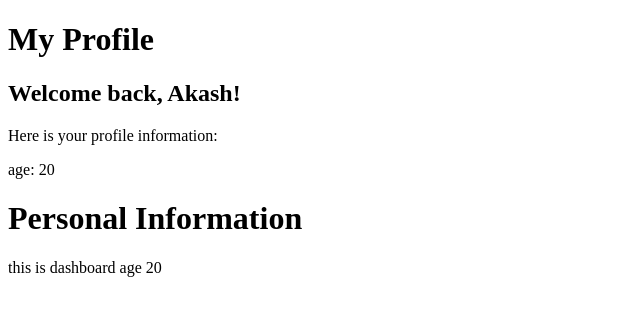
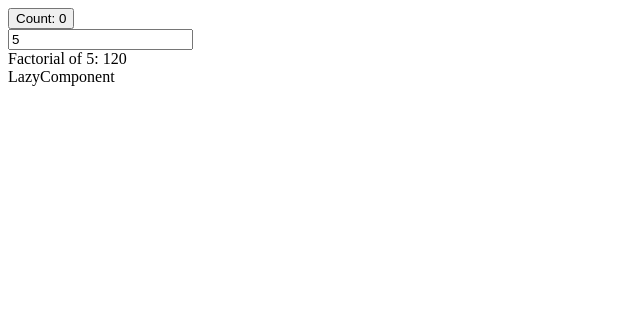
Before and after one commit to Aestheticsuraj234/100-days-mastery, a React (Vite) app in the folder frontend/react-js/my-app/: page / in a window 1280 px wide. Shown: the top 316 px of the page, without its empty margins (0-640 px from the left). Built offline with nearby package versions, Linux system fonts and the light colour scheme.

Commit message:
memoization-lazy-loading

```diff
--- a/frontend/react-js/my-app/src/App.jsx
+++ b/frontend/react-js/my-app/src/App.jsx
@@ -1,275 +1,363 @@
-import React, { useState } from 'react'
-import Dashboard from './components/Dashboard'
+import React, { Suspense } from 'react'
+import { useMemo } from 'react';
+import { useState } from 'react';
+const LazyComponent = React.lazy(() => import('./components/LazyComponent'));
+const App = () => {
+  const [number, setNumber] = useState(5);
+  const [count, setCount] = useState(0);
 
-const App = () => {
-  const [userName , setUserName] = useState("Suraj")
   return (
     <div>
-      <Dashboard username={userName}/>
+      <button
+        onClick={() => {
+          setCount((prev) => prev + 1);
+        }}
+      >
+        Count: {count}
+      </button>
+      <div>
+      <input
+        type="number"
+        value={number}
+        onChange={(e) => setNumber(Number(e.target.value))}
+      />
+      <ExpensiveCalculation number={number} />
+      <Suspense fallback={<div>Loading...</div>}>
+        <LazyComponent />
+      </Suspense>
+    </div>
     </div>
   )
 }
 
 export default App
 
+const ExpensiveCalculation = ({ number }) => {
+  // Memoized calculation
+  const result = useMemo(() => {
+    console.log('Calculating factorial...');
+    let factorial = 1;
+    for (let i = 1; i <= number; i++) {
+      factorial *= i;
+    }
+    return factorial;
+  }, [number]);
+
+  return <div>Factorial of {number}: {result}</div>;
+};
 
 
 
 
 
 
-
-
-
-
-// import React, { useEffect, useState } from "react";
+// import React, { memo, useState , useCallback } from "react";
 
 // const App = () => {
-//   const [name, setName] = useState("");
-//   const [resdata , setResData] = useState(null);
-//   const [loading , setLoading] = useState(false);
+//   const [count , setCount] = useState(0);
 
-//   // with dependency array
-//   // useEffect(()=>{
-//   //   console.log("The name is changed to " + name)
-//   // } , [name])
-
-//   // without dependency array
-//   // useEffect(() => {
-//   //   console.log("The name is changed to " + name);
-//   // });
-
-//   // with empty dependency array
-//   useEffect(() => {
-//     const fetchUsername = async() => {
-
-//       try {
-
-//         setLoading(true);
-//         const response = await fetch(`https://api.github.com/users/aestheticsuraj234`)
-
-//         const data = await response.json();
-
-//         setResData(data);
-
-
-//         setLoading(false);
-
-//       } catch (error) {
-//         console.log(error);
-
-//         setLoading(false);
-//       }
-//     }
-
-//     fetchUsername()
-
-//     // clean up
-//     return () => {
-//       setResData(null);
-//       setLoading(false);
-//     }
-//   }, []);
-
-//   const onChange = (e) => {
-//     setName(e.target.value);
-//   }
-
-//   const onSubmit = async(e) => {
-//     e.preventDefault();
-//     try {
-
-//       setLoading(true);
-//       const response = await fetch(`https://api.github.com/users/${name}`)
-
-//       const data = await response.json();
-
-//       setResData(data);
-
-
-
-
-
-//       setLoading(false);
-
-//     } catch (error) {
-//       console.log(error);
-
-//       setLoading(false);
-//     }
-//   }
-
-//   console.log(resdata);
+//   const handleCount = useCallback(() => {
+//     setCount(count + 1);
+//   }, [count]);
 
 //   return (
 //     <div>
-//       <form onSubmit={onSubmit}>
-//       <input type="text" placeholder="Enter Your name" name="username" value={name} onChange={onChange} />
-//       <button type="submit" disabled={loading}>Submit</button>
-//       </form>
-//       {
-//         loading && <h1>Loading...</h1>
-//       }
-//       {
-//         resdata && (
-//           <div>
-//             <h1>{resdata.name}</h1>
-//             <img src={resdata.avatar_url} alt={resdata.name} />
-//             <p>{resdata.bio}</p>
-//             <p>{resdata.location}</p>
-//             <p>{resdata.followers}</p>
-//           </div>
-//         )
-//       }
+//       <Button
+//         onClick={handleCount}
+//         label={`Increment Count: ${count}`}
+//       />
 //     </div>
 //   );
 // };
 
 // export default App;
 
+// const Button = memo(({ onClick, label }) => {
+//   console.log("Button rendered");
+//   return <button onClick={onClick}>{label}</button>;
+// });
 
-
-
-
-
-
-
-
-
-
-// // import Navbar from "./components/Navbar";
-// // import { Routes, Route } from "react-router-dom";
-// // import Home from "./pages/Home";
-// // import About from "./pages/About";
-// // import Dashboard from "./pages/Dashboard";
-// // import UserProfile from "./pages/UserProfile";
-// // import ProtectedRoutes from "./layouts/ProtectedRoutes";
-// // import Login from "./pages/Login";
-// // import NotFound from "./pages/NotFound";
+// // import React, { useState ,memo} from 'react';
 
 // // const App = () => {
-// //   return (
-// //     <>
-// //       <Navbar />
-// //       <Routes>
-// //         <Route path={"/"} element={<Home />} />
-// //         <Route path={"/about"} element={<About />} />
-// //         <Route path={"/dashboard"} element={<Dashboard />} />
-// //         <Route
-// //           path={"/userprofile/:userId"}
-// //           element={
-// //             <ProtectedRoutes>
-// //               <UserProfile />
-// //             </ProtectedRoutes>
-// //           }
-// //         />
-// //         <Route path="/login" element={<Login />} />
-// //         {/* not found */}
-// //         <Route path="*" element={<NotFound />} />
-// //       </Routes>
-// //     </>
-// //   );
-// // };
+// //   const [count, setCount] = useState(0);
+// //   const [items, setItems] = useState([
+// //     { id: 1, name: 'Apple' },
+// //     { id: 2, name: 'Banana' },
+// //     { id: 3, name: 'Cherry' },
+// //   ]);
 
-// // export default App;
+// //   const addItem = () => {
+// //     const newItem = { id: items.length + 1, name: `Item ${items.length + 1}` };
+// //     setItems((prevItems) => [...prevItems, newItem]);
+// //   }
 
-// // import React from 'react'
-
-// // import NameList from './components/NameList'
-// // import Forms from './components/Forms'
-
-// // const App = () => {
-// //   const nameList = ["Suraj" , "Karan" , "Jhon Singh" , "Jhonny Depp"]
 // //   return (
 // //     <div>
-// //       {/* <UserGreeting isLoggedIn={true}/> */}
-// //       {/* <Notification notficationMessage={""}/>
-// //       <StatusMessage status={"success"}/> */}
+// //      <button onClick={() => setCount(count + 1)}>Increment Count: {count}</button>
+// //      {/* <ChildComponent name="Akash" /> */}
 
-// //       {/* <NameList name={"Suraj"} />
-// //       <NameList name={"Karan"} />
-// //       <NameList name={"Jhon Singh"} />
-// //       <NameList name={"Jhonny Depp"} /> */}
-// //       {/* {
-// //         nameList.map((name , index)=>(<NameList key={index} name={name}/>))
-// //       } */}
-
-// //       <Forms/>
-
+// //      <button onClick={addItem}>Add Item</button>
+// //      <List items={items} />
 // //     </div>
 // //   )
 // // }
 
 // // export default App
 
-// // import { useState } from "react";
+// // // const ChildComponent = memo(({ name }) => {
+// // //   console.log('ChildComponent rendered');
+// // //   return <div>Hello, {name}!</div>;
+// // // })
 
-// // function App() {
-// // //   const [count , setCount] = useState(0)
-// // //  const [favToy , setFavToy] = useState("Lego")
+// // const ListItem = memo(({ item }) => {
+// //   console.log(`ListItem rendered for ${item.id}`);
+// //   return <li>{item.name}</li>;
+// // });
 
-// // //  function alertMe(event){
-// // //   console.log(event)
-// // //   alert("Hello")
-// // //  }
+// // const List = ({ items }) => {
+// //   return (
+// //     <ul>
+// //       {items.map((item) => (
+// //         <ListItem key={item.id} item={item} />
+// //       ))}
+// //     </ul>
+// //   );
+// // };
 
-// //   return (
-// //     <div>
-// //       {/* <h1>Hello! {count}</h1>
-// //       <div style={{display:"flex",gap:"10px"}}>IronMan
+// // // import React, { useEffect, useState } from "react";
 
-// //       <button onClick={()=>setCount(count+1)}>Increment</button>
-// //       <button onClick={()=>setCount(count-1)}>Decrement</button>
-// //       </div> */}
-// //       {/* <div>
-// //         Your Fav Toy is {favToy}
-// //       </div>
+// // // const App = () => {
+// // //   const [name, setName] = useState("");
+// // //   const [resdata , setResData] = useState(null);
+// // //   const [loading , setLoading] = useState(false);
 
-// //       <button onClick={()=>setFavToy("")}>IronMan</button>
-// //       <button onClick={()=>setFavToy("HotWheels")}>HotWheels</button> */}
+// // //   // with dependency array
+// // //   // useEffect(()=>{
+// // //   //   console.log("The name is changed to " + name)
+// // //   // } , [name])
 
-// //       {/* <button onClick={alertMe}>
-// //         Alert
-// //       </button> */}
+// // //   // without dependency array
+// // //   // useEffect(() => {
+// // //   //   console.log("The name is changed to " + name);
+// // //   // });
 
-// //     </div>
-// //   );
-// // }
+// // //   // with empty dependency array
+// // //   useEffect(() => {
+// // //     const fetchUsername = async() => {
 
-// // export default App;
+// // //       try {
 
-// // import { useState } from "react";
+// // //         setLoading(true);
+// // //         const response = await fetch(`https://api.github.com/users/aestheticsuraj234`)
 
-// // function App() {
-// // //   const [count , setCount] = useState(0)
-// // //  const [favToy , setFavToy] = useState("Lego")
+// // //         const data = await response.json();
 
-// // //  function alertMe(event){
-// // //   console.log(event)
-// // //   alert("Hello")
-// // //  }
+// // //         setResData(data);
 
-// //   return (
-// //     <div>
-// //       {/* <h1>Hello! {count}</h1>
-// //       <div style={{display:"flex",gap:"10px"}}>IronMan
+// // //         setLoading(false);
 
-// //       <button onClick={()=>setCount(count+1)}>Increment</button>
-// //       <button onClick={()=>setCount(count-1)}>Decrement</button>
-// //       </div> */}
-// //       {/* <div>
-// //         Your Fav Toy is {favToy}
-// //       </div>
+// // //       } catch (error) {
+// // //         console.log(error);
 
-// //       <button onClick={()=>setFavToy("")}>IronMan</button>
-// //       <button onClick={()=>setFavToy("HotWheels")}>HotWheels</button> */}
+// // //         setLoading(false);
+// // //       }
+// // //     }
 
-// //       {/* <button onClick={alertMe}>
-// //         Alert
-// //       </button> */}
+// // //     fetchUsername()
 
-// //     </div>
-// //   );
-// // }
+// // //     // clean up
+// // //     return () => {
+// // //       setResData(null);
+// // //       setLoading(false);
+// // //     }
+// // //   }, []);
 
-// // export default App;
+// // //   const onChange = (e) => {
+// // //     setName(e.target.value);
+// // //   }
+
+// // //   const onSubmit = async(e) => {
+// // //     e.preventDefault();
+// // //     try {
+
+// // //       setLoading(true);
+// // //       const response = await fetch(`https://api.github.com/users/${name}`)
+
+// // //       const data = await response.json();
+
+// // //       setResData(data);
+
+// // //       setLoading(false);
+
+// // //     } catch (error) {
+// // //       console.log(error);
+
+// // //       setLoading(false);
+// // //     }
+// // //   }
+
+// // //   console.log(resdata);
+
+// // //   return (
+// // //     <div>
+// // //       <form onSubmit={onSubmit}>
+// // //       <input type="text" placeholder="Enter Your name" name="username" value={name} onChange={onChange} />
+// // //       <button type="submit" disabled={loading}>Submit</button>
+// // //       </form>
+// // //       {
+// // //         loading && <h1>Loading...</h1>
+// // //       }
+// // //       {
+// // //         resdata && (
+// // //           <div>
+// // //             <h1>{resdata.name}</h1>
+// // //             <img src={resdata.avatar_url} alt={resdata.name} />
+// // //             <p>{resdata.bio}</p>
+// // //             <p>{resdata.location}</p>
+// // //             <p>{resdata.followers}</p>
+// // //           </div>
+// // //         )
+// // //       }
+// // //     </div>
+// // //   );
+// // // };
+
+// // // export default App;
+
+// // // // import Navbar from "./components/Navbar";
+// // // // import { Routes, Route } from "react-router-dom";
+// // // // import Home from "./pages/Home";
+// // // // import About from "./pages/About";
+// // // // import Dashboard from "./pages/Dashboard";
+// // // // import UserProfile from "./pages/UserProfile";
+// // // // import ProtectedRoutes from "./layouts/ProtectedRoutes";
+// // // // import Login from "./pages/Login";
+// // // // import NotFound from "./pages/NotFound";
+
+// // // // const App = () => {
+// // // //   return (
+// // // //     <>
+// // // //       <Navbar />
+// // // //       <Routes>
+// // // //         <Route path={"/"} element={<Home />} />
+// // // //         <Route path={"/about"} element={<About />} />
+// // // //         <Route path={"/dashboard"} element={<Dashboard />} />
+// // // //         <Route
+// // // //           path={"/userprofile/:userId"}
+// // // //           element={
+// // // //             <ProtectedRoutes>
+// // // //               <UserProfile />
+// // // //             </ProtectedRoutes>
+// // // //           }
+// // // //         />
+// // // //         <Route path="/login" element={<Login />} />
+// // // //         {/* not found */}
+// // // //         <Route path="*" element={<NotFound />} />
+// // // //       </Routes>
+// // // //     </>
+// // // //   );
+// // // // };
+
+// // // // export default App;
+
+// // // // import React from 'react'
+
+// // // // import NameList from './components/NameList'
+// // // // import Forms from './components/Forms'
+
+// // // // const App = () => {
+// // // //   const nameList = ["Suraj" , "Karan" , "Jhon Singh" , "Jhonny Depp"]
+// // // //   return (
+// // // //     <div>
+// // // //       {/* <UserGreeting isLoggedIn={true}/> */}
+// // // //       {/* <Notification notficationMessage={""}/>
+// // // //       <StatusMessage status={"success"}/> */}
+
+// // // //       {/* <NameList name={"Suraj"} />
+// // // //       <NameList name={"Karan"} />
+// // // //       <NameList name={"Jhon Singh"} />
+// // // //       <NameList name={"Jhonny Depp"} /> */}
+// // // //       {/* {
+// // // //         nameList.map((name , index)=>(<NameList key={index} name={name}/>))
+// // // //       } */}
+
+// // // //       <Forms/>
+
+// // // //     </div>
+// // // //   )
+// // // // }
+
+// // // // export default App
+
+// // // // import { useState } from "react";
+
+// // // // function App() {
+// // // // //   const [count , setCount] = useState(0)
+// // // // //  const [favToy , setFavToy] = useState("Lego")
+
+// // // // //  function alertMe(event){
+// // // // //   console.log(event)
+// // // // //   alert("Hello")
+// // // // //  }
+
+// // // //   return (
+// // // //     <div>
+// // // //       {/* <h1>Hello! {count}</h1>
+// // // //       <div style={{display:"flex",gap:"10px"}}>IronMan
+
+// // // //       <button onClick={()=>setCount(count+1)}>Increment</button>
+// // // //       <button onClick={()=>setCount(count-1)}>Decrement</button>
+// // // //       </div> */}
+// // // //       {/* <div>
+// // // //         Your Fav Toy is {favToy}
+// // // //       </div>
+
+// // // //       <button onClick={()=>setFavToy("")}>IronMan</button>
+// // // //       <button onClick={()=>setFavToy("HotWheels")}>HotWheels</button> */}
+
+// // // //       {/* <button onClick={alertMe}>
+// // // //         Alert
+// // // //       </button> */}
+
+// // // //     </div>
+// // // //   );
+// // // // }
+
+// // // // export default App;
+
+// // // // import { useState } from "react";
+
+// // // // function App() {
+// // // // //   const [count , setCount] = useState(0)
+// // // // //  const [favToy , setFavToy] = useState("Lego")
+
+// // // // //  function alertMe(event){
+// // // // //   console.log(event)
+// // // // //   alert("Hello")
+// // // // //  }
+
+// // // //   return (
+// // // //     <div>
+// // // //       {/* <h1>Hello! {count}</h1>
+// // // //       <div style={{display:"flex",gap:"10px"}}>IronMan
+
+// // // //       <button onClick={()=>setCount(count+1)}>Increment</button>
+// // // //       <button onClick={()=>setCount(count-1)}>Decrement</button>
+// // // //       </div> */}
+// // // //       {/* <div>
+// // // //         Your Fav Toy is {favToy}
+// // // //       </div>
+
+// // // //       <button onClick={()=>setFavToy("")}>IronMan</button>
+// // // //       <button onClick={()=>setFavToy("HotWheels")}>HotWheels</button> */}
+
+// // // //       {/* <button onClick={alertMe}>
+// // // //         Alert
+// // // //       </button> */}
+
+// // // //     </div>
+// // // //   );
+// // // // }
+
+// // // // export default App;
--- /dev/null
+++ b/frontend/react-js/my-app/src/components/LazyComponent.jsx
@@ -0,0 +1,9 @@
+import React from 'react'
+
+const LazyComponent = () => {
+  return (
+    <div>LazyComponent</div>
+  )
+}
+
+export default LazyComponent
```
Also changed, not shown: 1 other file (tests, documents, lock files or other folders).
